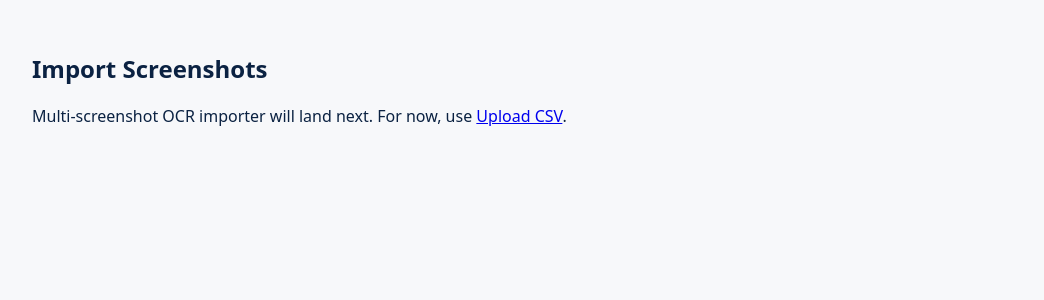
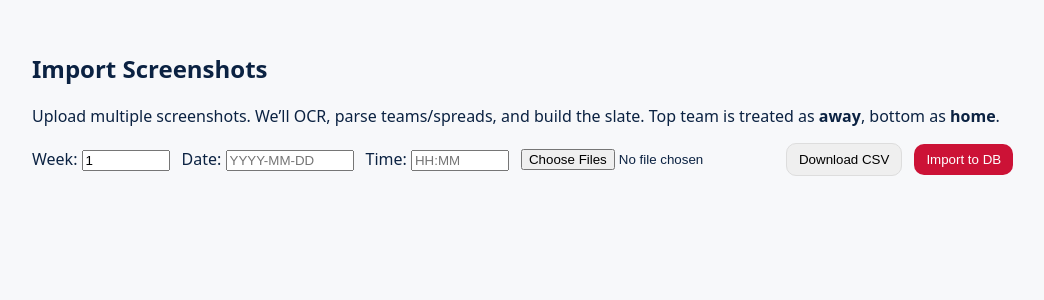
Before and after one commit to ivyengage/peytons-picks-app, a Next.js app in the folder peytons-picks-fullrepo/: page /import in a window 1280 px wide. Shown: the top 300 px of the page, without its empty margins (68-1112 px from the left). Built offline with nearby package versions, Linux system fonts and the light colour scheme.

Commit message:
Add files via upload

```diff
--- a/peytons-picks-fullrepo/app/import/page.tsx
+++ b/peytons-picks-fullrepo/app/import/page.tsx
@@ -1,8 +1,177 @@
+'use client';
+
+import { useState } from 'react';
+import Tesseract from 'tesseract.js';
+
+type Row = {
+  week: number;
+  slate_type: string;
+  lock_datetime_ct: string;
+  game_id: string;
+  game_date: string;
+  kickoff_local: string;
+  home_team: string;
+  away_team: string;
+  favorite: string;
+  underdog: string;
+  spread: number;
+  notes: string;
+};
+
+function parsePairs(text: string) {
+  const norm = text.replace(/−/g, '-');
+  const re = /([A-Za-z0-9 .,'()&/-]+?)\s*\(\s*([+-]?\d+(?:\.\d)?)\s*\)/g;
+  const matches: { team: string; line: number }[] = [];
+  let m;
+  while ((m = re.exec(norm)) !== null) {
+    const team = m[1].trim().replace(/\s+/g, ' ');
+    const line = parseFloat(m[2]);
+    if (!isNaN(line) && team.length >= 2) {
+      matches.push({ team, line });
+    }
+  }
+  const pairs: Array<{ top: {team:string,line:number}, bottom: {team:string,line:number} }> = [];
+  for (let i = 0; i+1 < matches.length; i += 2) {
+    pairs.push({ top: matches[i], bottom: matches[i+1] });
+  }
+  return pairs;
+}
+
 export default function ImportPage() {
+  const [rows, setRows] = useState<Row[]>([]);
+  const [week, setWeek] = useState<number>(1);
+  const [defaultDate, setDefaultDate] = useState<string>('');
+  const [defaultTime, setDefaultTime] = useState<string>('');
+  const [status, setStatus] = useState<string>('');
+
+  async function handleFiles(files: FileList | null) {
+    if (!files) return;
+    const arr = Array.from(files);
+    setStatus('Running OCR…');
+    const allPairs: ReturnType<typeof parsePairs> = [];
+    for (const f of arr) {
+      const imgUrl = URL.createObjectURL(f);
+      const out = await Tesseract.recognize(imgUrl, 'eng', { logger: () => {} });
+      const text = out.data.text || '';
+      const pairs = parsePairs(text);
+      allPairs.push(...pairs);
+      URL.revokeObjectURL(imgUrl);
+    }
+    const newRows: Row[] = allPairs.map((p, idx) => {
+      const top = p.top; const bottom = p.bottom;
+      let favorite = top.team, underdog = bottom.team, spread = -Math.abs(top.line);
+      if (top.line > 0) { favorite = bottom.team; underdog = top.team; spread = -Math.abs(top.line); }
+      if (top.line < 0) { favorite = top.team; underdog = bottom.team; spread = -Math.abs(top.line); }
+      if (top.line >= 0 && bottom.line >= 0) {
+        if (top.line > bottom.line) { favorite = bottom.team; underdog = top.team; spread = -Math.abs(top.line); }
+        else { favorite = top.team; underdog = bottom.team; spread = -Math.abs(bottom.line); }
+      }
+      const n = idx + 1;
+      return {
+        week,
+        slate_type: 'regular',
+        lock_datetime_ct: defaultDate && defaultTime ? `${defaultDate} ${defaultTime}` : '',
+        game_id: `W${week}G${n}`,
+        game_date: defaultDate || '',
+        kickoff_local: defaultTime || '',
+        home_team: bottom.team,
+        away_team: top.team,
+        favorite,
+        underdog,
+        spread,
+        notes: ''
+      };
+    });
+    setRows(newRows);
+    setStatus(`Parsed ${newRows.length} games. Review & edit below.`);
+  }
+
+  function updateRow(i: number, key: keyof Row, val: string) {
+    const copy = rows.slice();
+    // @ts-ignore
+    copy[i][key] = key === 'spread' ? Number(val) : val;
+    setRows(copy);
+  }
+
+  function quote(s: string) {
+    if (s.includes(',') || s.includes('"')) return '"' + s.replace(/"/g, '""') + '"';
+    return s;
+  }
+
+  function downloadCSV() {
+    if (!rows.length) return;
+    const header = 'week,slate_type,lock_datetime_ct,game_id,game_date,kickoff_local,home_team,away_team,favorite,underdog,spread,notes';
+    const lines = rows.map(r => [
+      r.week, r.slate_type, r.lock_datetime_ct, r.game_id, r.game_date, r.kickoff_local,
+      quote(r.home_team), quote(r.away_team), quote(r.favorite), quote(r.underdog), r.spread, quote(r.notes)
+    ].join(','));
+    const csv = [header, ...lines].join('\n');
+    const blob = new Blob([csv], { type: 'text/csv' });
+    const a = document.createElement('a');
+    a.href = URL.createObjectURL(blob);
+    a.download = `week${week}_from_screenshots.csv`;
+    a.click();
+    URL.revokeObjectURL(a.href);
+  }
+
+  async function importToDB() {
+    if (!rows.length) { setStatus('No rows to import'); return; }
+    setStatus('Importing to database…');
+    const res = await fetch('/api/games/import', {
+      method: 'POST',
+      headers: { 'content-type': 'application/json' },
+      body: JSON.stringify({ rows })
+    });
+    const out = await res.json();
+    if (res.ok) setStatus(`Imported ${out.inserted} rows ✔️`);
+    else setStatus(`Error: ${out.error}`);
+  }
+
   return (
     <main>
       <h2>Import Screenshots</h2>
-      <p>Multi-screenshot OCR importer will land next. For now, use <a href="/upload">Upload CSV</a>.</p>
+      <p>Upload multiple screenshots. We’ll OCR, parse teams/spreads, and build the slate. Top team is treated as <strong>away</strong>, bottom as <strong>home</strong>.</p>
+
+      <div style={{ display: 'flex', gap: 12, alignItems: 'center', flexWrap: 'wrap' }}>
+        <label>Week: <input type="number" value={week} onChange={e=>setWeek(Number(e.target.value)||1)} style={{ width: 80 }} /></label>
+        <label>Date: <input type="text" placeholder="YYYY-MM-DD" value={defaultDate} onChange={e=>setDefaultDate(e.target.value)} style={{ width: 120 }} /></label>
+        <label>Time: <input type="text" placeholder="HH:MM" value={defaultTime} onChange={e=>setDefaultTime(e.target.value)} style={{ width: 90 }} /></label>
+        <input type="file" accept="image/*" multiple onChange={e => handleFiles(e.target.files)} />
+        <button onClick={downloadCSV} style={{ padding: '8px 12px', borderRadius: 10, border: '1px solid #ddd' }}>Download CSV</button>
+        <button onClick={importToDB} style={{ padding: '8px 12px', borderRadius: 10, background: '#CC1236', color: 'white', border: 'none' }}>Import to DB</button>
+      </div>
+
+      <p style={{ marginTop: 8 }}>{status}</p>
+
+      {rows.length > 0 && (
+        <div style={{ marginTop: 12, overflow: 'auto', border: '1px solid #e5e7eb', borderRadius: 12 }}>
+          <table style={{ width: '100%', borderCollapse: 'collapse', background: '#fff' }}>
+            <thead>
+              <tr>
+                {['week','game_id','game_date','kickoff_local','home_team','away_team','favorite','underdog','spread','notes'].map(h => (
+                  <th key={h} style={{ textAlign:'left', padding:8, borderBottom:'1px solid #eee' }}>{h}</th>
+                ))}
+              </tr>
+            </thead>
+            <tbody>
+              {rows.map((r,i)=>(
+                <tr key={i}>
+                  <td style={{ padding:8 }}><input value={r.week} onChange={e=>updateRow(i,'week',e.target.value)} style={{ width: 60 }} /></td>
+                  <td style={{ padding:8 }}><input value={r.game_id} onChange={e=>updateRow(i,'game_id',e.target.value)} style={{ width: 90 }} /></td>
+                  <td style={{ padding:8 }}><input value={r.game_date} onChange={e=>updateRow(i,'game_date',e.target.value)} style={{ width: 110 }} /></td>
+                  <td style={{ padding:8 }}><input value={r.kickoff_local} onChange={e=>updateRow(i,'kickoff_local',e.target.value)} style={{ width: 90 }} /></td>
+                  <td style={{ padding:8 }}><input value={r.home_team} onChange={e=>updateRow(i,'home_team',e.target.value)} style={{ width: 180 }} /></td>
+                  <td style={{ padding:8 }}><input value={r.away_team} onChange={e=>updateRow(i,'away_team',e.target.value)} style={{ width: 180 }} /></td>
+                  <td style={{ padding:8 }}><input value={r.favorite} onChange={e=>updateRow(i,'favorite',e.target.value)} style={{ width: 180, fontWeight:600 }} /></td>
+                  <td style={{ padding:8 }}><input value={r.underdog} onChange={e=>updateRow(i,'underdog',e.target.value)} style={{ width: 180 }} /></td>
+                  <td style={{ padding:8 }}><input value={r.spread} onChange={e=>updateRow(i,'spread',e.target.value)} style={{ width: 70 }} /></td>
+                  <td style={{ padding:8 }}><input value={r.notes} onChange={e=>updateRow(i,'notes',e.target.value)} style={{ width: 160 }} /></td>
+                </tr>
+              ))}
+            </tbody>
+          </table>
+        </div>
+      )}
     </main>
   );
 }
```
